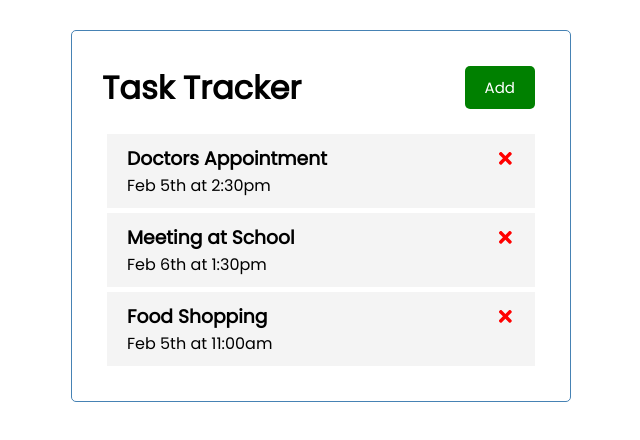
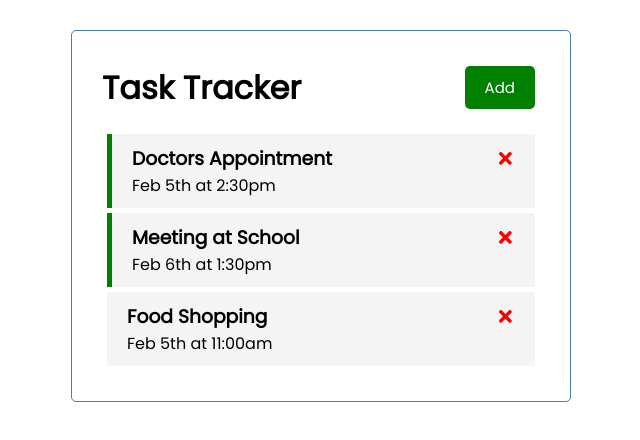
Before and after one commit to collinsigeh/jpp-react-task-tracker, a React (Create React App) app: page / in a window 1280 px wide. Shown: the top 440 px of the page, without its empty margins (319-959 px from the left). Built offline with nearby package versions, Linux system fonts and the light colour scheme.

Commit message:
implemented a toggle of reminders and necessary styling

```diff
--- a/src/App.js
+++ b/src/App.js
@@ -3,7 +3,7 @@ import Header from "./components/Header";
 import Tasks from "./components/Tasks";
 
 function App() {
-  const [ tasks, setTasks ] = useState([
+  const [tasks, setTasks] = useState([
     {
       id: 1,
       text: "Doctors Appointment",
@@ -20,18 +20,31 @@ function App() {
       id: 3,
       text: "Food Shopping",
       day: "Feb 5th at 11:00am",
-      reminder: true,
+      reminder: false,
     },
   ]);
 
   const deleteTask = (id) => {
-    setTasks(tasks.filter(task => task.id !== id))
-  }
+    setTasks(tasks.filter((task) => task.id !== id));
+  };
+
+  const toggleReminder = (id) => {
+    setTasks(
+      tasks.map((task) =>
+        task.id === id
+          ? {
+              ...task,
+              reminder: !task.reminder,
+            }
+          : task
+      )
+    );
+  };
 
   return (
     <div className="container">
       <Header />
-      <Tasks tasks={ tasks } onDelete={ deleteTask } />
+      <Tasks tasks={tasks} onDelete={deleteTask} onToggle={toggleReminder} />
     </div>
   );
 }
--- a/src/components/Task.js
+++ b/src/components/Task.js
@@ -1,12 +1,18 @@
 import { FaTimes } from "react-icons/fa";
 
-const Task = ({ task, onDelete }) => {
+const Task = ({ task, onDelete, onToggle }) => {
   return (
-    <div className="task">
-        <h3>{task.text} <FaTimes style={{ color: "red", cursor: "pointer" }} onClick={ () => onDelete(task.id) } /></h3>
-        <p>{task.day}</p>
+    <div className={`task ${task.reminder ? 'reminder': ''}`} onDoubleClick={() => onToggle(task.id)}>
+      <h3>
+        {task.text}{" "}
+        <FaTimes
+          style={{ color: "red", cursor: "pointer" }}
+          onClick={() => onDelete(task.id)}
+        />
+      </h3>
+      <p>{task.day}</p>
     </div>
-  )
-}
+  );
+};
 
-export default Task
+export default Task;
--- a/src/components/Tasks.js
+++ b/src/components/Tasks.js
@@ -1,11 +1,11 @@
 import Task from "./Task";
 
-const Tasks = ({ tasks, onDelete }) => {
+const Tasks = ({ tasks, onDelete, onToggle }) => {
   return (
     <>
       {tasks.length > 0
         ? tasks.map((task) => (
-            <Task key={task.id} task={task} onDelete={onDelete} />
+            <Task key={task.id} task={task} onDelete={onDelete} onToggle={onToggle} />
           ))
         : "No task to display!"}
     </>
```
